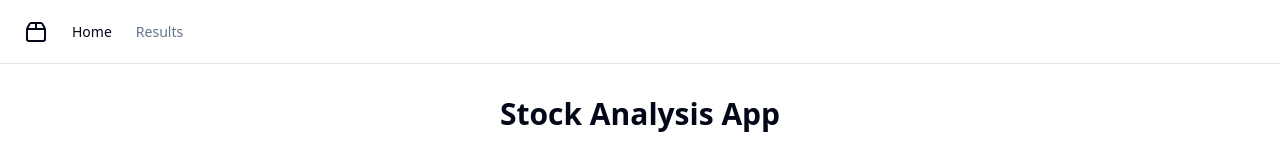
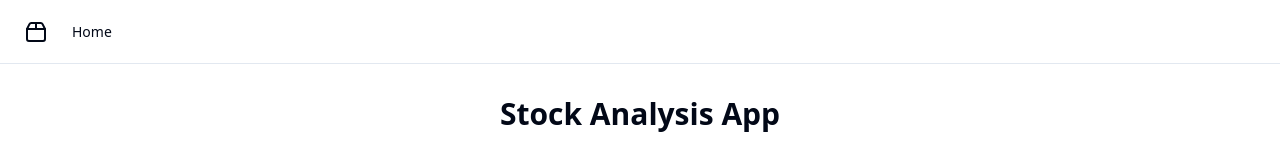
Before and after one commit to GPT-Engineer-App/hidden-stock-pwa, a React (Vite) app: page / in a window 1280 px wide. Shown: the top 156 px of the page. Built offline with nearby package versions, Linux system fonts and the light colour scheme.

Commit message:
Update nav-items.jsx to remove Results page from navigation

```diff
--- a/src/nav-items.jsx
+++ b/src/nav-items.jsx
@@ -1,6 +1,5 @@
-import { Home, BarChart } from "lucide-react";
+import { Home } from "lucide-react";
 import Index from "./pages/Index.jsx";
-import Results from "./pages/Results.jsx";
 
 export const navItems = [
   {
@@ -9,10 +8,4 @@ export const navItems = [
     icon: <Home className="h-4 w-4" />,
     page: <Index />,
   },
-  {
-    title: "Results",
-    to: "/results/:stockName",
-    icon: <BarChart className="h-4 w-4" />,
-    page: <Results />,
-  },
 ];
```
